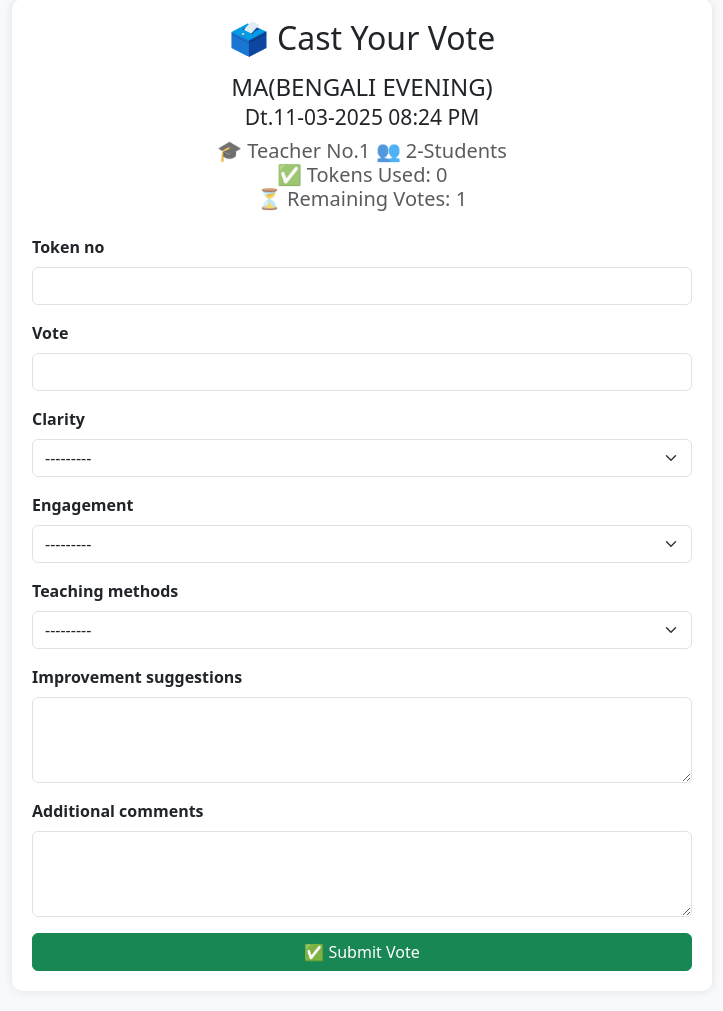
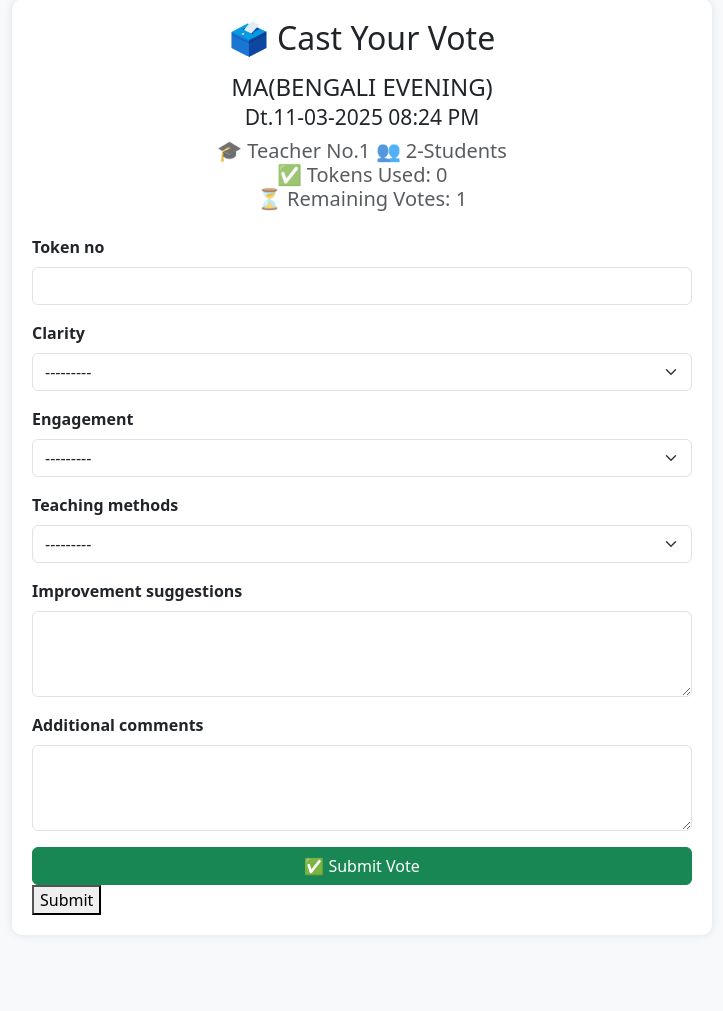
Before and after one commit to Sunil-Chakraborty/teacher, a Django app: page /tokencast/vote/b081316f88a0479f9f3620218b8ed4c6/ in a window 1280 px wide. Shown: the part 69-1080 px from the top of the page, without its empty margins (278-1001 px from the left). After the commit the page ends 984 px from the top, so only its background shows below. Run offline with Django 5.2, Linux system fonts and the light colour scheme; a user stored in the database is signed in; data comes from the database, SQL or seed files in the repository; both versions use the stored data as it was before the commit; some libraries are stand-ins or nearby versions.

Commit message:
Updated 160325

```diff
--- /dev/null
+++ b/logout_msg.txt
@@ -0,0 +1,6 @@
+logout msg.
+
+Logged out
+Thanks for spending some quality time with the web site today.
+
+Log in again
--- a/tokencast/forms.py
+++ b/tokencast/forms.py
@@ -9,7 +9,7 @@ class PollSessionForm(forms.ModelForm):
 class StudentVoteForm(forms.ModelForm):
     class Meta:
         model = StudentVote
-        fields = ['token_no','vote','clarity', 'engagement', 'teaching_methods', 'improvement_suggestions', 'additional_comments']
+        fields = ['token_no','clarity', 'engagement', 'teaching_methods', 'improvement_suggestions', 'additional_comments']
         widgets = {
             'clarity': forms.Select(choices=[(i, str(i)) for i in range(1, 6)], attrs={'class': 'form-select'}),
             'engagement': forms.Select(choices=[(i, str(i)) for i in range(1, 6)], attrs={'class': 'form-select'}),
--- a/tokencast/models.py
+++ b/tokencast/models.py
@@ -24,7 +24,6 @@ class PollSession(models.Model):
 class StudentVote(models.Model):
     poll_session = models.ForeignKey(PollSession, on_delete=models.CASCADE)
     token_no = models.CharField(max_length=10)
-    vote = models.CharField(max_length=100)
     clarity = models.IntegerField(choices=[(i, str(i)) for i in range(1, 6)])  # Rating 1-5
     engagement = models.IntegerField(choices=[(i, str(i)) for i in range(1, 6)])  # Rating 1-5
     teaching_methods = models.IntegerField(choices=[(i, str(i)) for i in range(1, 6)])  # Rating 1-5
--- a/tokencast/templates/tokencast/cast_vote.html
+++ b/tokencast/templates/tokencast/cast_vote.html
@@ -7,7 +7,6 @@
     <meta name="viewport" content="width=device-width, initial-scale=1">
     <title>Cast Your Vote</title>
 
-    <!-- Bootstrap 5 CDN -->
     <link href="https://cdn.jsdelivr.net/npm/bootstrap@5.3.0/dist/css/bootstrap.min.css" rel="stylesheet">
 
     <style>
@@ -25,8 +24,10 @@
         .error-message {
             color: #dc3545;
             font-weight: bold;
+            font-size: 20px;
             background-color: #f8d7da;
             padding: 10px;
+            text-align: center;
             border-radius: 5px;
             margin-bottom: 15px;
         }
@@ -39,11 +40,10 @@
 
     {% if form.errors %}
         <div class="error-message">
-            <strong>⚠️ Please correct the errors below:</strong>
             <ul class="mt-2">
                 {% for field, errors in form.errors.items %}
                     {% for error in errors %}
-                        <li>{{ error }}</li>
+                        {{ error }}
                     {% endfor %}
                 {% endfor %}
             </ul>
@@ -51,7 +51,7 @@
     {% endif %}
 
     <h4 class="text-center mt-3">
-         {{ poll.course_name }} <br>
+        {{ poll.course_name }} <br>
         <small>Dt.{{ poll.start_time|date:"d-m-Y h:i A" }}</small>
     </h4>
     <h5 class="text-center text-muted">
@@ -68,16 +68,13 @@
     {% else %}
         <form method="post" class="mt-4">
             {% csrf_token %}
-
             {% for field in form %}
                 <div class="mb-3">
                     <label for="{{ field.id_for_label }}" class="form-label fw-bold">{{ field.label }}</label>
                     {{ field|add_class:"form-control" }}
-
                     {% if field.help_text %}
                         <div class="form-text text-muted">{{ field.help_text }}</div>
                     {% endif %}
-
                     {% for error in field.errors %}
                         <div class="text-danger small">{{ error }}</div>
                     {% endfor %}
@@ -90,6 +87,12 @@
         </form>
     {% endif %}
 
+    <form id="voteForm" action="{% url 'tokencast:poll_dashboard' %}" method="post">
+		{% csrf_token %}
+		<!-- Form fields go here -->
+		<button type="submit">Submit</button>
+	</form>
+
     {% if request.user.is_authenticated and request.user == poll.teacher %}
         <div class="text-center mt-4">
             <a href="{% url 'tokencast:start_poll' poll.id %}" class="btn btn-primary">🎬 Start Poll</a>
@@ -98,7 +101,29 @@
     {% endif %}
 </div>
 
-<!-- Bootstrap JS -->
 <script src="https://cdn.jsdelivr.net/npm/bootstrap@5.3.0/dist/js/bootstrap.bundle.min.js"></script>
+<script>
+document.getElementById('voteForm').addEventListener('submit', function(event) {
+    event.preventDefault(); // Prevent default redirect
+    let formData = new FormData(this);
+
+    fetch(this.action, {
+        method: 'POST',
+        body: formData,
+        headers: {
+            'X-Requested-With': 'XMLHttpRequest'
+        }
+    }).then(response => response.json())
+    .then(data => {
+        if (data.success) {
+            alert("Vote cast successfully! Waiting for the teacher to start the poll.");
+            // Optionally, update the UI instead of redirecting
+        } else {
+            alert("Something went wrong. Please try again.");
+        }
+    });
+});
+</script>
+
 </body>
 </html>
--- a/tokencast/templates/tokencast/poll_dashboard.html
+++ b/tokencast/templates/tokencast/poll_dashboard.html
@@ -115,6 +115,12 @@
 	{% endfor %}
     <h1>Poll Dashboard</h1>
 
+	 <!-- Display the received count -->
+    <h4 class="text-center text-success">
+        ✅ Verified Student Count: {{ request.GET.count }}
+    </h4>
+
+
     {% if polls %}
     <div class="table-container">
         <table>
--- a/tokencast/views.py
+++ b/tokencast/views.py
@@ -6,6 +6,7 @@ from teachers.models import Department, Teacher
 from .forms import PollSessionForm, StudentVoteForm
 from django.urls import reverse
 import uuid  # Import UUID for generating verification codes
+from django.http import JsonResponse
 
 
 @login_required
```
Also changed, not shown: db.sqlite3, tokencast/migrations/0008_remove_studentvote_vote.py (added).
